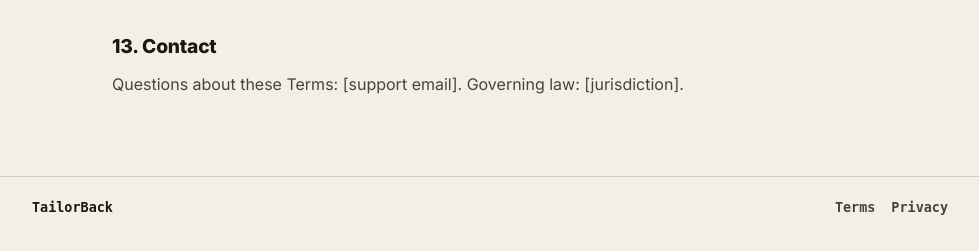
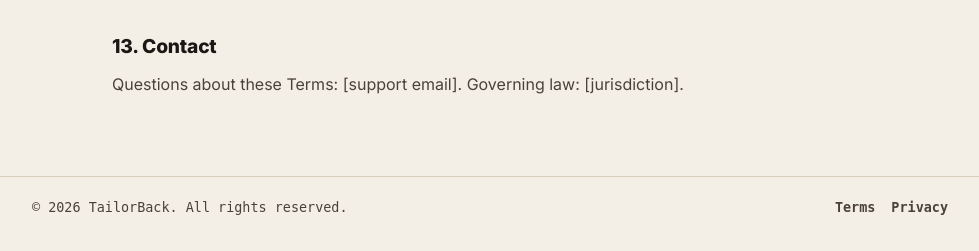
Before and after one commit to pashyamisoul/tailorback, a Flask app: page /terms in a window 1280 px wide. Shown: the part 3565-3816 px from the top of the page, without its empty margins (150-1129 px from the left). Run offline with Flask 3, Linux system fonts and the light colour scheme; some web fonts are replaced.

Commit message:
Add copyright notice to the footer
Show "© <year> TailorBack. All rights reserved." in the footer on the main app
and legal pages. Year is injected via a Jinja context processor so it stays
current. Softened the copy styling so it reads as a footnote.

Co-Authored-By: Claude Opus 4.8 <noreply@anthropic.com>

```diff
--- a/backend/app.py
+++ b/backend/app.py
@@ -643,6 +643,11 @@ def _stripe_signature_ok(payload, signature_header):
     signed = str(timestamp).encode("utf-8") + b"." + payload
     expected = hmac.new(secret.encode("utf-8"), signed, hashlib.sha256).hexdigest()
     return any(hmac.compare_digest(expected, sig) for sig in values.get("v1", []))
+
+
+@app.context_processor
+def _inject_globals():
+    return {"current_year": datetime.utcnow().year}
 
 
 @app.route("/")
--- a/static/css/style.css
+++ b/static/css/style.css
@@ -370,6 +370,7 @@ html[data-theme="terminal"] .go .gicon { display: none; }
   font-weight: 800;
   margin-right: auto;
 }
+.site-footer .footer-copy { font-weight: 500; color: var(--ink-soft); }
 .site-footer a {
   color: var(--ink-soft);
   text-decoration: none;
--- a/templates/index.html
+++ b/templates/index.html
@@ -380,7 +380,7 @@
   </div>
 
   <footer class="site-footer">
-    <span>TailorBack</span>
+    <span class="footer-copy">© {{ current_year }} TailorBack. All rights reserved.</span>
     <a href="/terms">Terms</a>
     <a href="/privacy">Privacy</a>
   </footer>
--- a/templates/legal_base.html
+++ b/templates/legal_base.html
@@ -39,7 +39,7 @@
   </main>
 
   <footer class="site-footer">
-    <span>TailorBack</span>
+    <span class="footer-copy">© {{ current_year }} TailorBack. All rights reserved.</span>
     <a href="/terms">Terms</a>
     <a href="/privacy">Privacy</a>
   </footer>
```
